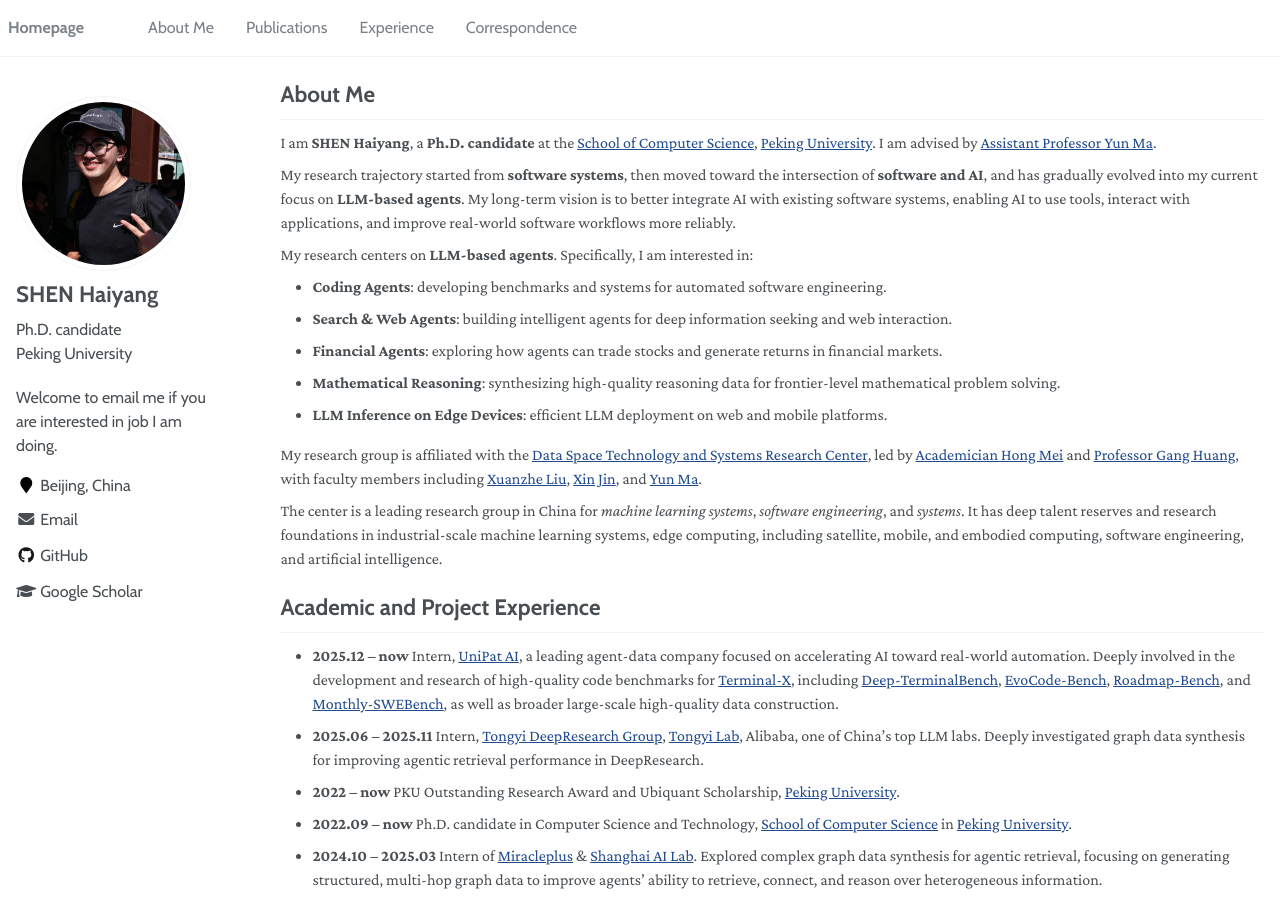
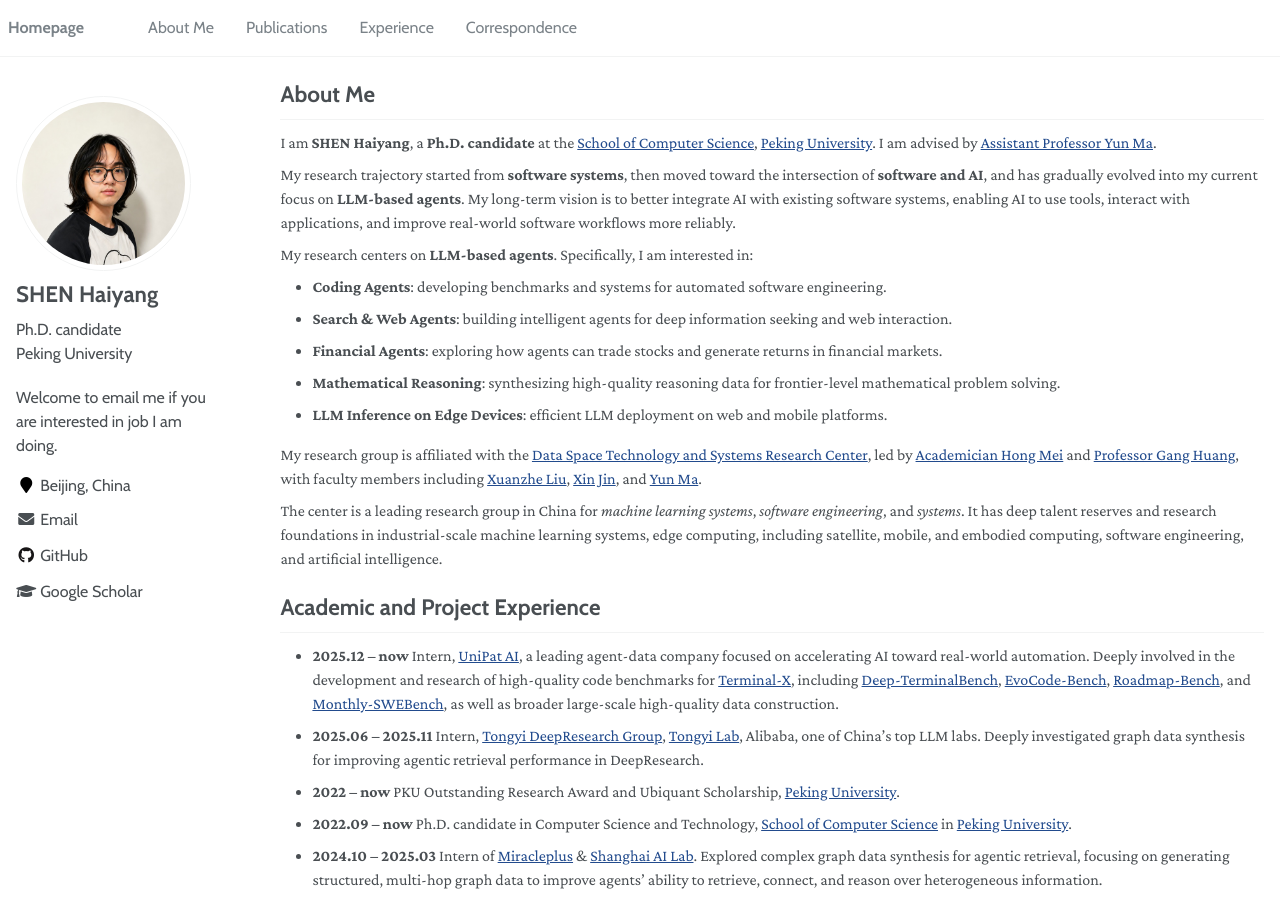
Before and after one commit to EachSheep/eachsheep.github.io, a Jekyll site: the page built from _pages/about.md, in a window 1280 px wide and 900 px high. Built offline with Jekyll 4.4.1, drawn with Linux system fonts in a browser that asks for light colours.

Commit message:
Update homepage avatar and favicon

```diff
--- a/_config.yml
+++ b/_config.yml
@@ -22,7 +22,7 @@
 # Site Author
 author:
   name             : "SHEN Haiyang"
-  avatar           : "images/haiyang-avatar-512.jpg"
+  avatar           : "images/haiyang-avatar-512.jpg?v=20260617"
   bio              : "Ph.D. candidate\nPeking University"
   location         : "Beijing, China"
   employer         :
--- a/_includes/head/custom.html
+++ b/_includes/head/custom.html
@@ -1,12 +1,12 @@
-<link rel="shortcut icon" href="/favicon.ico?v=20260517">
-<link rel="apple-touch-icon" sizes="180x180" href="/images/apple-touch-icon.png?v=20260517">
-<link rel="icon" type="image/png" sizes="32x32" href="/images/favicon-32x32.png?v=20260517">
-<link rel="icon" type="image/png" sizes="16x16" href="/images/favicon-16x16.png?v=20260517">
-<link rel="manifest" href="/images/site.webmanifest?v=20260517">
+<link rel="shortcut icon" href="/favicon.ico?v=20260617">
+<link rel="apple-touch-icon" sizes="180x180" href="/images/apple-touch-icon.png?v=20260617">
+<link rel="icon" type="image/png" sizes="32x32" href="/images/favicon-32x32.png?v=20260617">
+<link rel="icon" type="image/png" sizes="16x16" href="/images/favicon-16x16.png?v=20260617">
+<link rel="manifest" href="/images/site.webmanifest?v=20260617">
 
 <meta name="msapplication-TileColor" content="#000000">
-<meta name="msapplication-TileImage" content="/images/mstile-144x144.png?v=20260517">
-<meta name="msapplication-config" content="/images/browserconfig.xml?v=20260517">
+<meta name="msapplication-TileImage" content="/images/mstile-144x144.png?v=20260617">
+<meta name="msapplication-config" content="/images/browserconfig.xml?v=20260617">
 <meta name="theme-color" content="#ffffff">
 <link rel="stylesheet" href="assets/css/academicons.css"/>
 
```
Also changed, not shown: favicon.ico, images/android-chrome-192x192.png, images/android-chrome-512x512.png, images/apple-touch-icon.png, images/favicon-16x16.png, images/favicon-32x32.png, images/haiyang-avatar-512.jpg, images/mstile-144x144.png.
